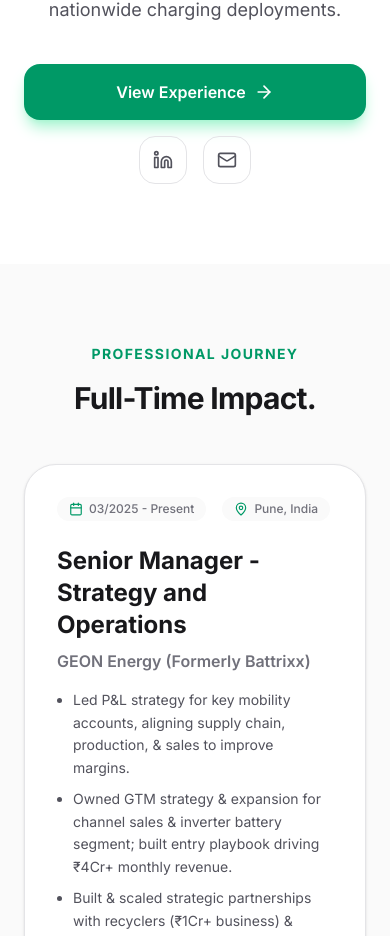
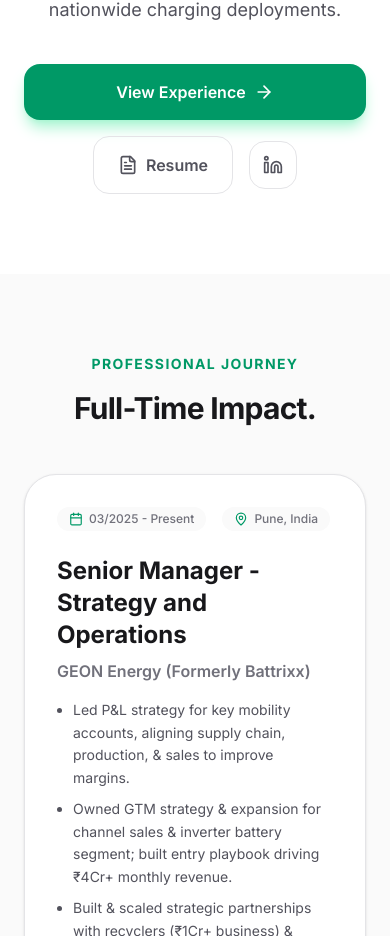
Before and after one commit to purushottam-puru/portfolio, a React (Vite) app: page / in a window 390 px wide. Shown: the part 1094-2030 px from the top of the page. Built offline with nearby package versions, Linux system fonts and the light colour scheme.

Commit message:
feat: Add resume download and refine UI elements
Replaces the mail icon with a resume icon and adds a downloadable resume link to the hero section. Adjusts various UI elements, including section rounding, background blur effects, and font sizes on the Geon page for improved visual consistency.

```diff
--- a/src/components/Hero.tsx
+++ b/src/components/Hero.tsx
@@ -1,5 +1,5 @@
 import { motion } from "motion/react";
-import { ArrowRight, Linkedin, Mail } from "lucide-react";
+import { ArrowRight, Linkedin, FileText } from "lucide-react";
 import { Link } from "react-router-dom";
 
 export default function Hero() {
@@ -33,6 +33,14 @@ export default function Hero() {
             </Link>
             <div className="flex items-center gap-4">
               <a
+                href="#"
+                className="flex items-center gap-2 px-6 py-4 rounded-2xl border border-zinc-200 text-zinc-600 font-semibold hover:bg-zinc-50 hover:border-zinc-300 transition-all"
+                title="Download Resume"
+              >
+                <FileText className="w-5 h-5" />
+                Resume
+              </a>
+              <a
                 href="https://www.linkedin.com/in/purushottam-puru/"
                 target="_blank"
                 rel="noopener noreferrer"
@@ -40,13 +48,6 @@ export default function Hero() {
                 title="LinkedIn"
               >
                 <Linkedin className="w-5 h-5" />
-              </a>
-              <a
-                href="mailto:purushottam.puru01@gmail.com"
-                className="w-12 h-12 rounded-2xl border border-zinc-200 flex items-center justify-center text-zinc-600 hover:bg-zinc-50 hover:border-zinc-300 transition-all"
-                title="Email"
-              >
-                <Mail className="w-5 h-5" />
               </a>
             </div>
           </div>
--- a/src/pages/Geon.tsx
+++ b/src/pages/Geon.tsx
@@ -112,40 +112,39 @@ export default function Geon() {
         initial={{ opacity: 0, y: 40 }}
         whileInView={{ opacity: 1, y: 0 }}
         viewport={{ once: true }}
-        className="bg-zinc-900 rounded-[40px] md:rounded-[60px] p-8 md:p-24 text-white relative overflow-hidden"
+        className="bg-zinc-900 rounded-[32px] md:rounded-[48px] p-8 md:p-16 text-white relative overflow-hidden"
       >
-        <div className="absolute top-0 right-0 w-96 h-96 bg-emerald-500/10 rounded-full blur-[120px] -translate-y-1/2 translate-x-1/2"></div>
-        <div className="absolute bottom-0 left-0 w-96 h-96 bg-emerald-500/5 rounded-full blur-[120px] translate-y-1/2 -translate-x-1/2"></div>
+        <div className="absolute top-0 right-0 w-64 h-64 bg-emerald-500/10 rounded-full blur-[100px] -translate-y-1/2 translate-x-1/2"></div>
 
-        <div className="relative z-10 max-w-4xl mx-auto">
-          <div className="w-16 h-16 md:w-20 md:h-20 bg-emerald-500/20 rounded-3xl flex items-center justify-center text-emerald-400 mb-10 md:mb-14">
-            <Quote className="w-8 h-8 md:w-10 md:h-10 fill-current" />
+        <div className="relative z-10 max-w-3xl mx-auto">
+          <div className="w-12 h-12 md:w-14 md:h-14 bg-emerald-500/20 rounded-2xl flex items-center justify-center text-emerald-400 mb-6 md:mb-8">
+            <Quote className="w-6 h-6 md:w-7 md:h-7 fill-current" />
           </div>
 
-          <h2 className="text-sm font-bold text-emerald-400 uppercase tracking-[0.2em] mb-8 md:mb-12">Manager Recommendation</h2>
+          <h2 className="text-[10px] md:text-xs font-bold text-emerald-400 uppercase tracking-[0.2em] mb-6 md:mb-8">Manager Recommendation</h2>
 
-          <blockquote className="text-2xl md:text-4xl font-medium leading-[1.4] md:leading-[1.4] mb-12 md:mb-16 italic text-zinc-100 tracking-tight">
+          <blockquote className="text-lg md:text-xl font-medium leading-relaxed mb-10 md:mb-12 italic text-zinc-200">
             "{recommendation.text}"
           </blockquote>
 
-          <div className="flex flex-col sm:flex-row sm:items-center justify-between gap-8 pt-10 border-t border-white/10">
-            <div className="flex items-center gap-5">
-              <div className="w-14 h-14 md:w-16 md:h-16 rounded-2xl bg-emerald-500/20 flex items-center justify-center text-emerald-400 font-bold text-xl md:text-2xl">
+          <div className="flex flex-col sm:flex-row sm:items-center justify-between gap-6 pt-8 border-t border-white/10">
+            <div className="flex items-center gap-4">
+              <div className="w-12 h-12 rounded-xl bg-emerald-500/20 flex items-center justify-center text-emerald-400 font-bold text-lg">
                 {recommendation.author.split(' ').map(n => n[0]).join('')}
               </div>
               <div>
-                <div className="text-xl md:text-2xl font-bold text-white tracking-tight">{recommendation.author}</div>
-                <div className="text-sm md:text-base text-zinc-400 font-medium">{recommendation.title}</div>
+                <div className="text-base md:text-lg font-bold text-white">{recommendation.author}</div>
+                <div className="text-xs md:text-sm text-zinc-400 font-medium">{recommendation.title}</div>
               </div>
             </div>
             <a
               href={recommendation.link}
               target="_blank"
               rel="noopener noreferrer"
-              className="inline-flex items-center gap-3 bg-white/5 hover:bg-white/10 text-white px-6 py-3 rounded-2xl font-bold transition-all border border-white/10 hover:border-white/20 group"
+              className="inline-flex items-center gap-2 text-emerald-400 font-bold hover:text-emerald-300 transition-colors text-sm md:text-base"
             >
               View on LinkedIn
-              <ArrowLeft className="w-4 h-4 rotate-180 group-hover:translate-x-1 transition-transform" />
+              <ArrowLeft className="w-4 h-4 rotate-180" />
             </a>
           </div>
         </div>
```
